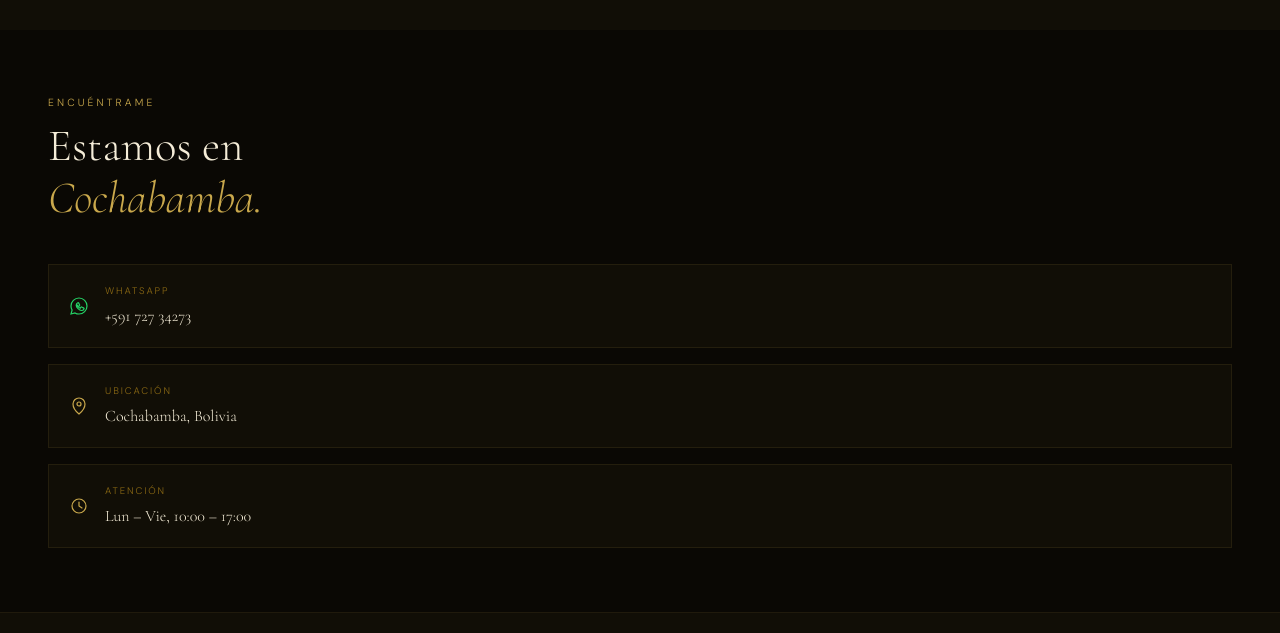
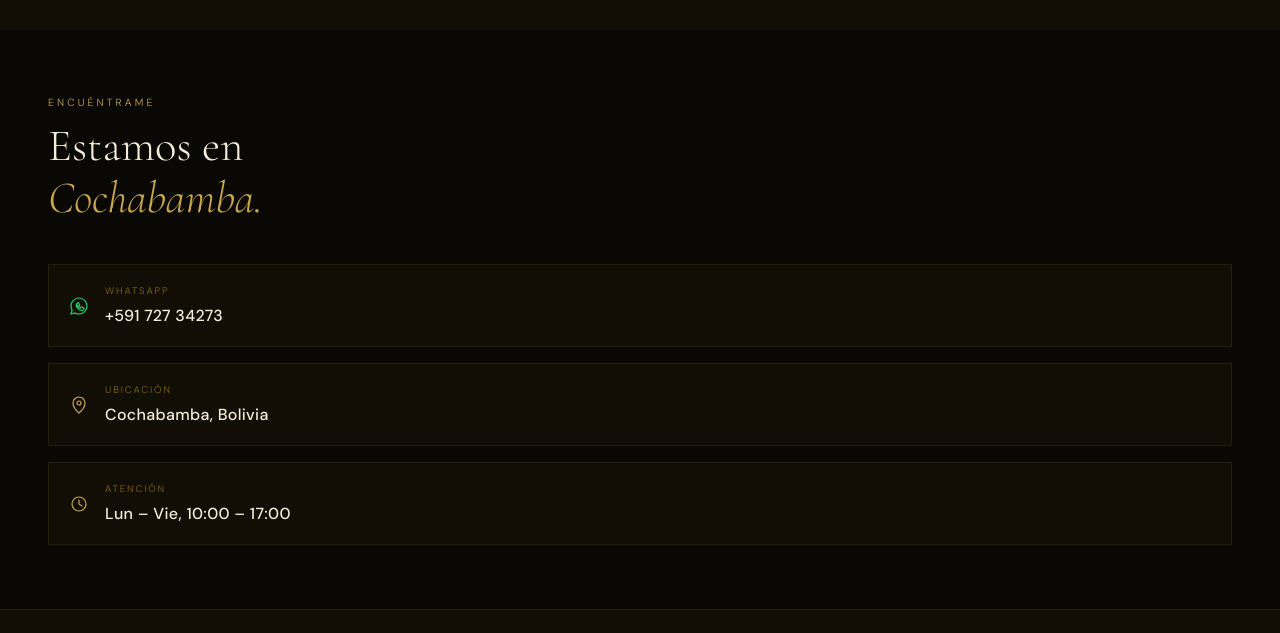
Before and after one commit to efectomidas/efectomidas, a plain HTML site: page efectomidas-site/index.html in a window 1280 px wide. Shown: the part 4642-5275 px from the top of the page. Drawn offline with nearby package versions, Linux system fonts and the light colour scheme.

Commit message:
Update index.html

```diff
--- a/efectomidas-site/index.html
+++ b/efectomidas-site/index.html
@@ -114,7 +114,7 @@
   .contact-item { display: flex; gap: 1rem; align-items: center; padding: 1.1rem 1.25rem; border: 1px solid rgba(201,168,76,0.1); background: var(--dark-2); text-decoration: none; transition: border-color 0.2s; }
   .contact-item:hover { border-color: rgba(201,168,76,0.35); }
   .contact-label { font-size: 0.6rem; letter-spacing: 0.2em; text-transform: uppercase; color: var(--gold-dim); display: block; margin-bottom: 0.15rem; }
-  .contact-value { font-family: var(--serif); font-size: 1rem; color: var(--cream); }
+  .contact-value { font-family: var(--sans); font-size: 1rem; font-weight: 500; font-style: normal; color: var(--cream); letter-spacing: 0.02em; }
 
   /* FOOTER */
   footer { background: var(--dark-2); padding: 2.5rem 1.5rem; text-align: center; border-top: 1px solid rgba(201,168,76,0.08); }
```
